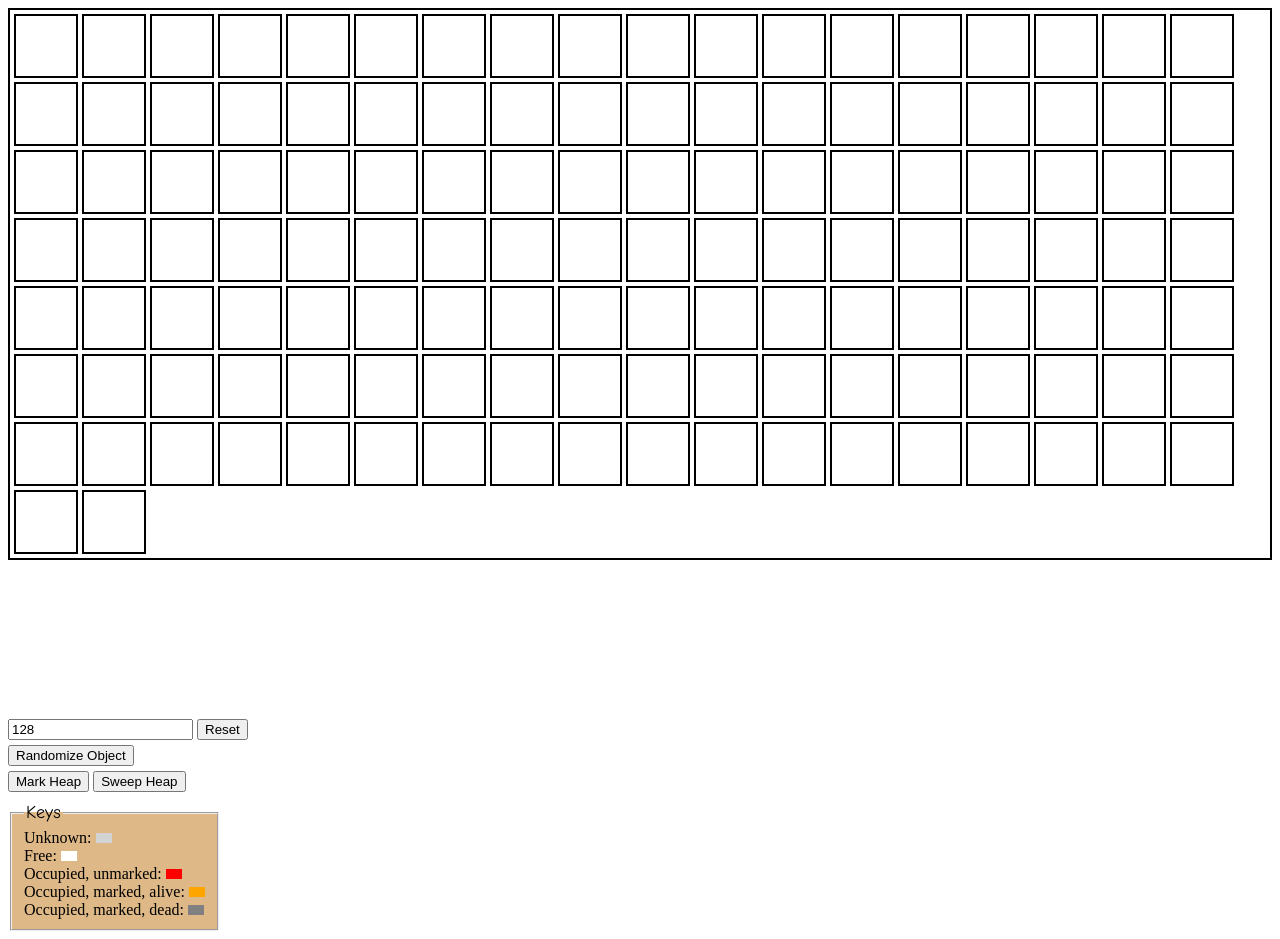
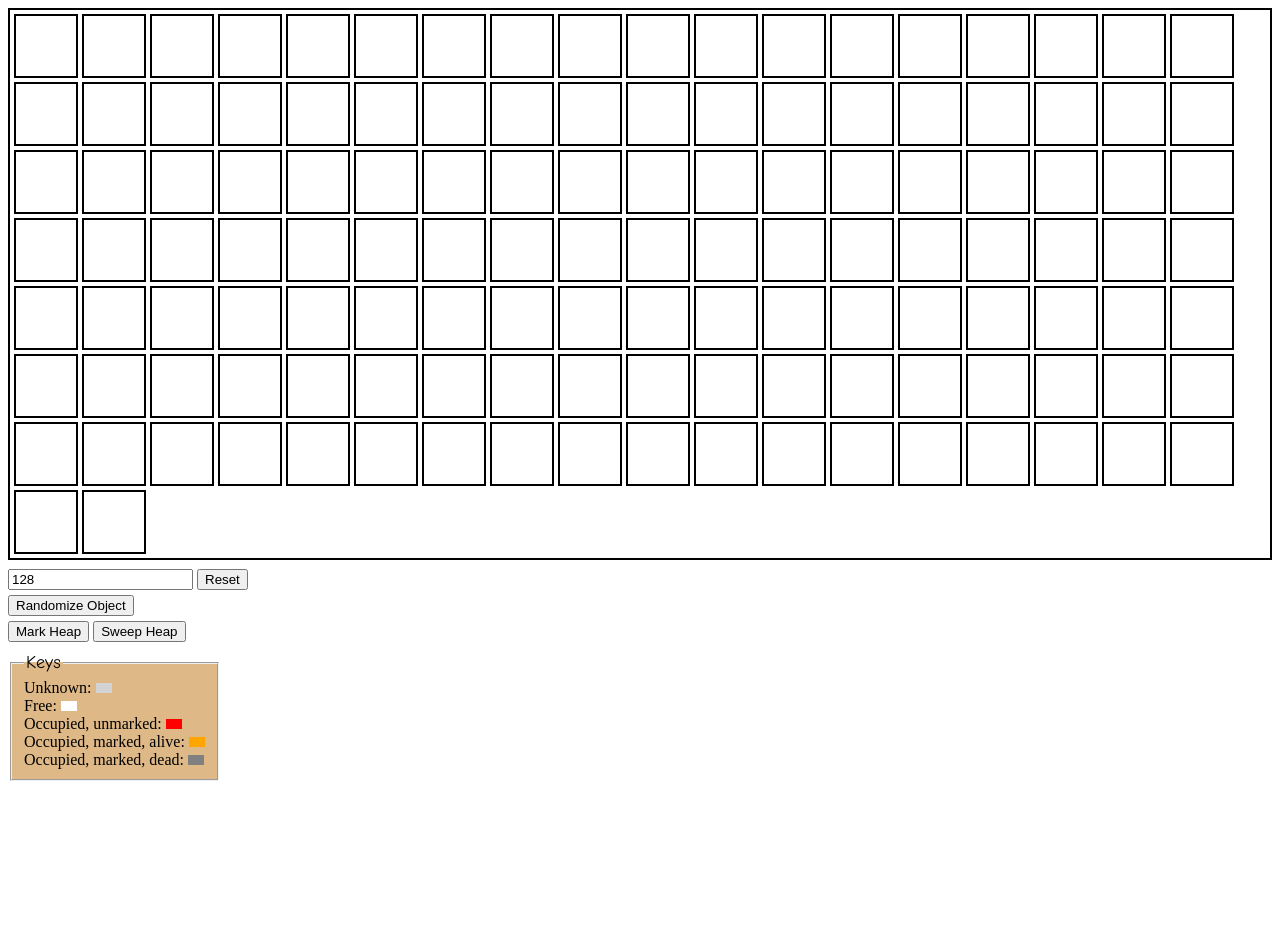
Before and after one commit to hnOsmium0001/DEMO-Mark-Sweep, a plain HTML site: page index.html in a window 1280 px wide. After the commit the page ends 800 px from the top, so only its background shows below. Drawn offline with nearby package versions, Linux system fonts and the light colour scheme.

Commit message:
Fix canvas positioning

```diff
--- a/css/index.css
+++ b/css/index.css
@@ -1,10 +1,11 @@
 .container {
-  /* Empty element */
+  position: relative;
 }
 
 .memory-display {
   /* Inline-block will try to fit to its contents */
   display: inline-block;
+  z-index: 1;
 
   border-style: solid;
   border-width: 2px;
@@ -14,6 +15,11 @@
 
 .memory-overlay {
   display: block;
+  /* Use absolute and force no offset (overlapping with parent element) */
+  position: absolute;
+  top: 0px;
+  left: 0px;
+  z-index: 2;
 
   /* Let hover event pass through the overlay, so that one can select units under it */
   pointer-events: none;
--- a/js/index.js
+++ b/js/index.js
@@ -8,8 +8,8 @@ $(document).ready(() => {
   const display = $('#memory-display');
   const ctx = $('#memory-overlay')[0].getContext('2d');
   // Use .outerWidth() to include the padding
-  ctx.canvas.width = display.outerWidth();
-  ctx.canvas.width = display.outerHeight();
+  ctx.canvas.width = display.outerWidth() + 'px';
+  ctx.canvas.height = display.outerHeight() + 'px';
 
   new Bindings(memoryDisplay).bindAll();
 
```
